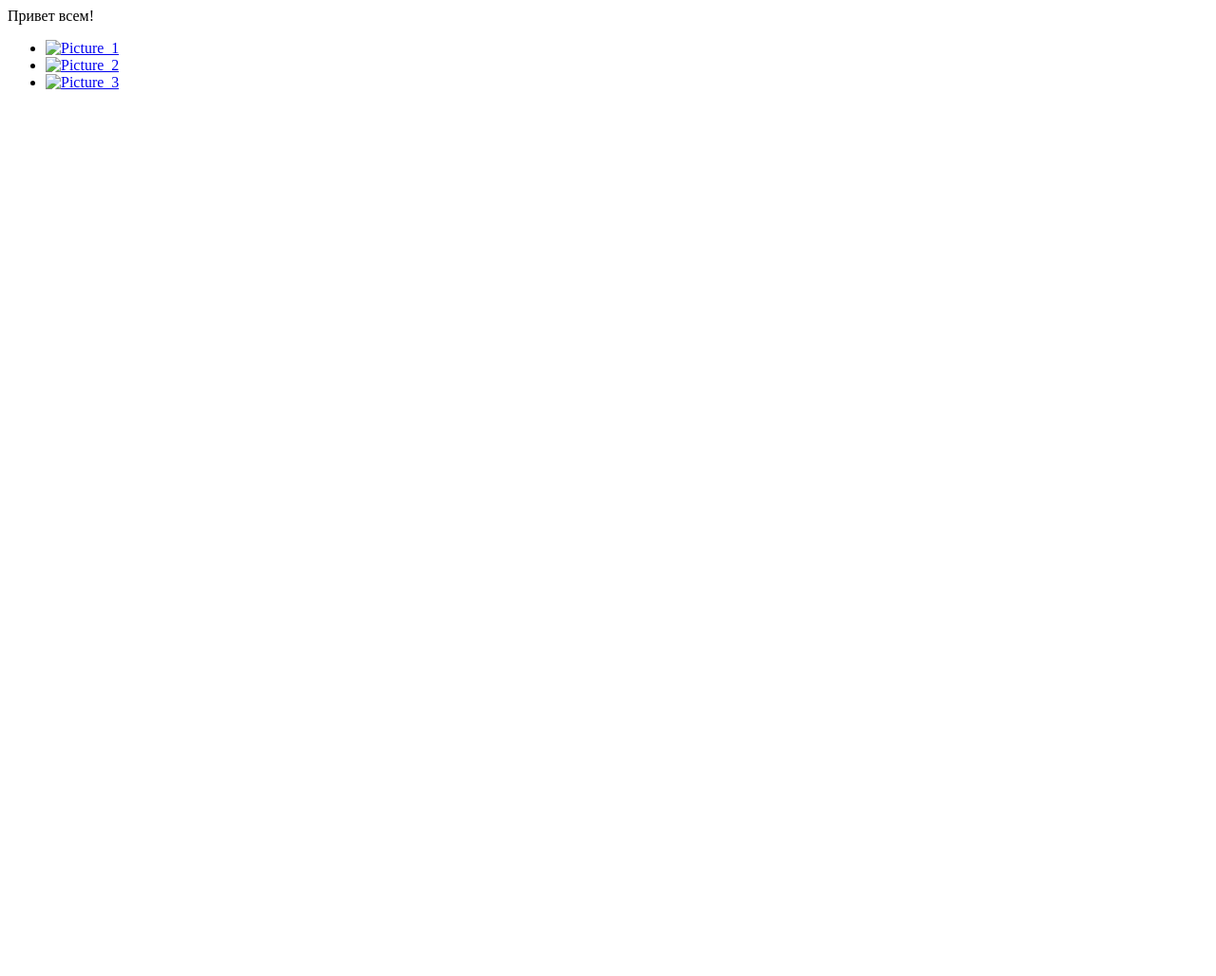
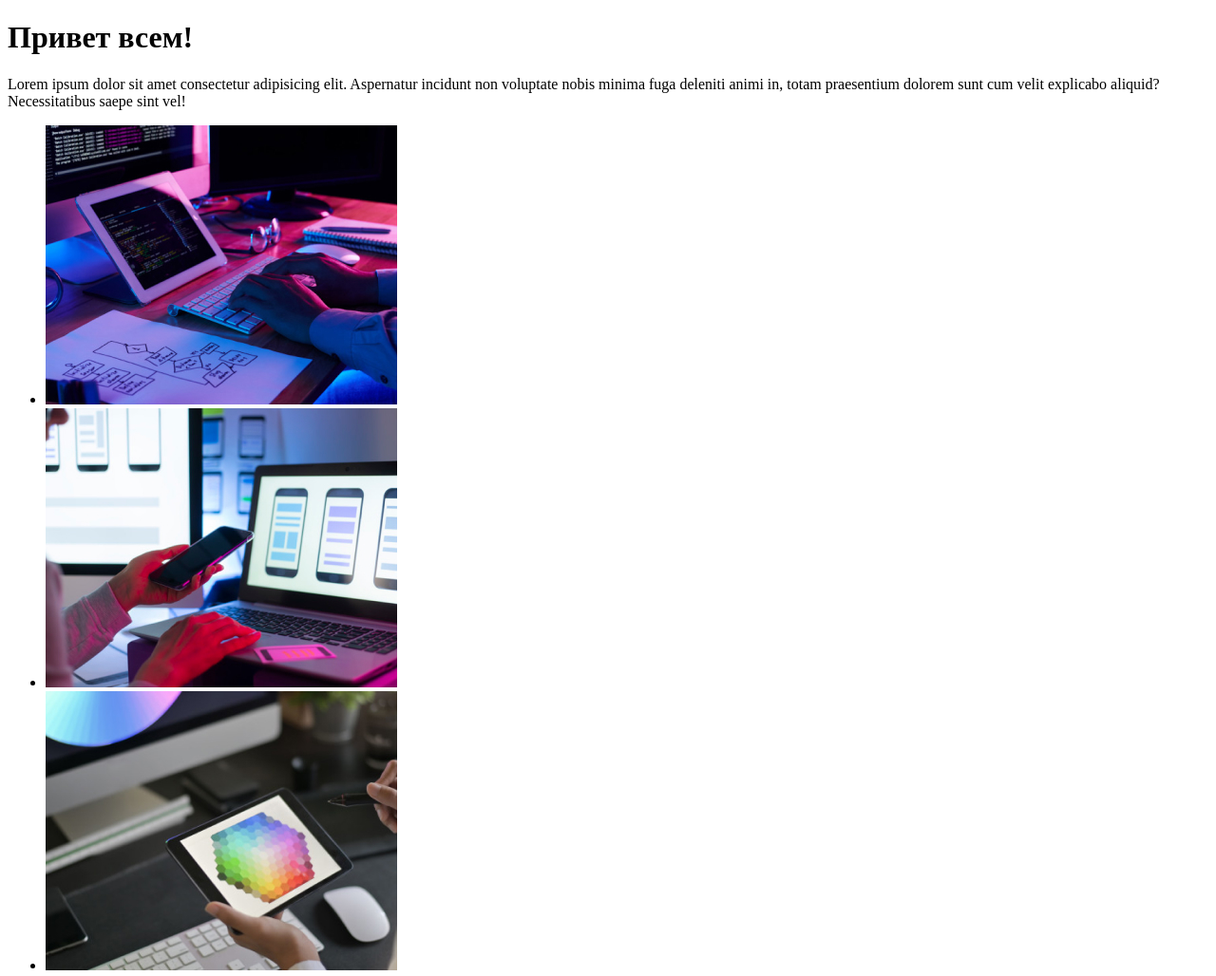
Before and after one commit to mxmktr/Test, a plain HTML site: page index.html in a window 1280 px wide. Shown: the whole page at 95% size. Before the commit the page ends 800 px from the top, so only its background shows below. Drawn offline with Linux system fonts and the light colour scheme.

Commit message:
Update index.html

```diff
--- a/index.html
+++ b/index.html
@@ -7,16 +7,22 @@
     <title>Document</title>
   </head>
   <body>
-    Привет всем!
+    <h1>Привет всем!</h1>
+    <p>
+      Lorem ipsum dolor sit amet consectetur adipisicing elit. Aspernatur
+      incidunt non voluptate nobis minima fuga deleniti animi in, totam
+      praesentium dolorem sunt cum velit explicabo aliquid? Necessitatibus saepe
+      sint vel!
+    </p>
     <ul>
       <li>
-        <a href="#"><img src="" alt="Picture_1" /></a>
+        <a href="#"><img src="./img/box 1.jpg" alt="Picture_1" /></a>
       </li>
       <li>
-        <a href="#"><img src="" alt="Picture_2" /></a>
+        <a href="#"><img src="./img/box 2.jpg" alt="Picture_2" /></a>
       </li>
       <li>
-        <a href="#"><img src="" alt="Picture_3" /></a>
+        <a href="#"><img src="./img/box 3.jpg" alt="Picture_3" /></a>
       </li>
     </ul>
   </body>
```
